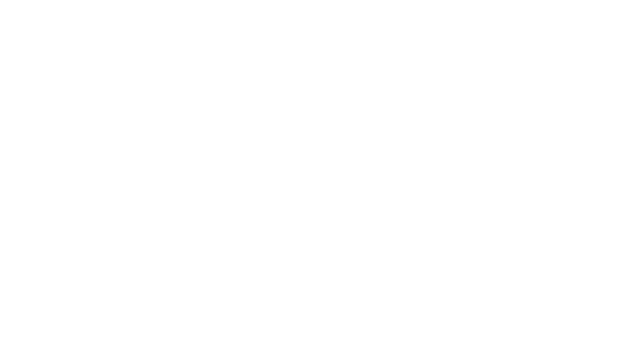
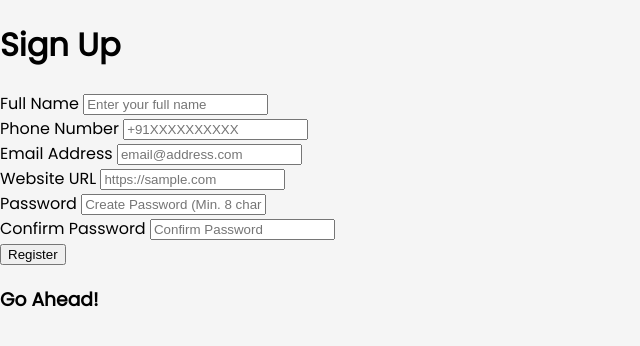
Before and after one commit to devanshuruhela/FormTemplate, a plain HTML site: page index.html in a window 1280 px wide. Shown: the whole page, without its empty margins (0-640 px from the left). Drawn offline with Linux system fonts and the light colour scheme.

Commit message:
structure ready

```diff
--- a/index.html
+++ b/index.html
@@ -3,12 +3,48 @@
 <head>
     <meta charset="UTF-8">
     <meta name="viewport" content="width=device-width, initial-scale=1.0">
-    <title>Template</title>
+    <title>Form validation Template </title>
     <link rel="icon" type="image/png" href="#">
     <link rel="stylesheet" href="https://cdnjs.cloudflare.com/ajax/libs/font-awesome/5.10.2/css/all.min.css"/>
     <link rel="stylesheet" href="style.css">
 </head>
 <body>
+    <div class="container">
+        <h1>Sign Up</h1>
+        <form id="form">
+            <div class="form-groups">
+                <label for="name">Full Name</label>
+                <input type="text" id="name" placeholder="Enter your full name">
+            </div>
+            <div class="form-groups">
+                <label for="number">Phone Number</label>
+                <input type="text" id="number" placeholder="+91XXXXXXXXXX">
+            </div>
+            <div class="form-groups">
+                <label for="email">Email Address</label>
+                <input type="email" id="email" placeholder="email@address.com">
+            </div>
+            <div class="form-groups">
+                <label for="url">Website URL</label>
+                <input type="url" id="url" placeholder="https://sample.com">
+            </div>
+            <div class="form-groups">
+                <label for="password">Password</label>
+                <input type="password" id="password" placeholder="Create Password (Min. 8 characters)">
+            </div>
+            <div class="form-groups">
+                <label for="confirmpass">Confirm Password</label>
+                <input type="password" id="confirmpass" placeholder="Confirm Password">
+            </div>
+                <button id="register"> Register</button>
+
+            </div>
+        </form>
+        <!-- error/success message -->
+        <div class="message-container">
+            <h3 id="message">Go Ahead!</h3>
+        </div>
+    </div>
     <!-- Script -->
     <script src="script.js"></script>
 </body>
--- a/style.css
+++ b/style.css
@@ -1,4 +1,4 @@
-
+@import url('https://fonts.googleapis.com/css2?family=Poppins&display=swap');
 html {
   box-sizing: border-box;
 }
@@ -6,4 +6,6 @@ html {
 body {
   margin: 0;
   min-height: 100vh;
+  background-color: whitesmoke;
+  font-family: 'Poppins', sans-serif;
 }
```
